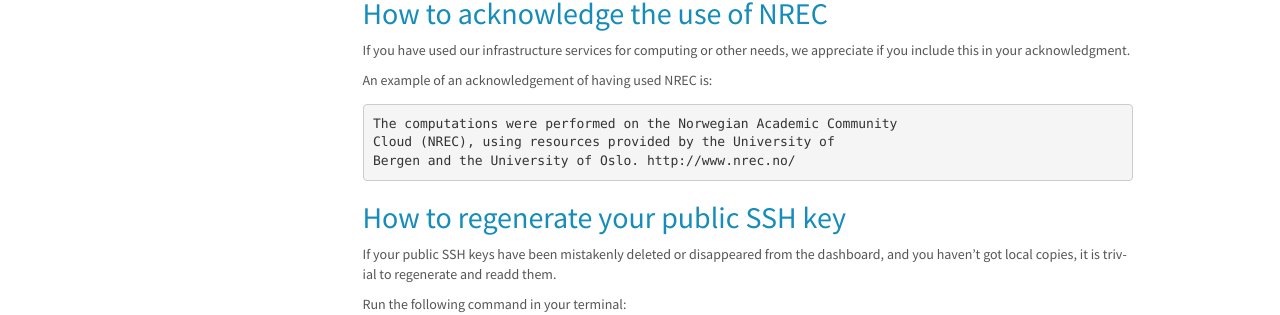
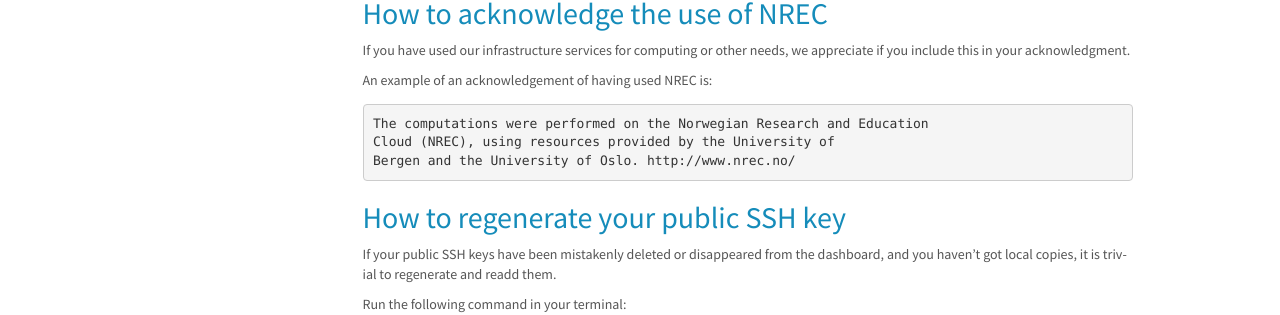
Before and after one commit to norcams/docs-enduser, a Sphinx documentation site: the page built from docs/faq.rst, in a window 1280 px wide and 1369 px high. Shown: the part 887-1202 px from the top of the window. Built offline with Sphinx 7.4.7, drawn with Linux system fonts in a browser that asks for light colours; pages that are not in the unit, such as notebooks, are missing from menus.

Commit message:
minor update

```diff
--- a/docs/faq.rst
+++ b/docs/faq.rst
@@ -59,7 +59,7 @@ An example of an acknowledgement of having used NREC is:
 
 .. code-block:: none
 
-  The computations were performed on the Norwegian Academic Community
+  The computations were performed on the Norwegian Research and Education
   Cloud (NREC), using resources provided by the University of
   Bergen and the University of Oslo. http://www.nrec.no/
 
```
